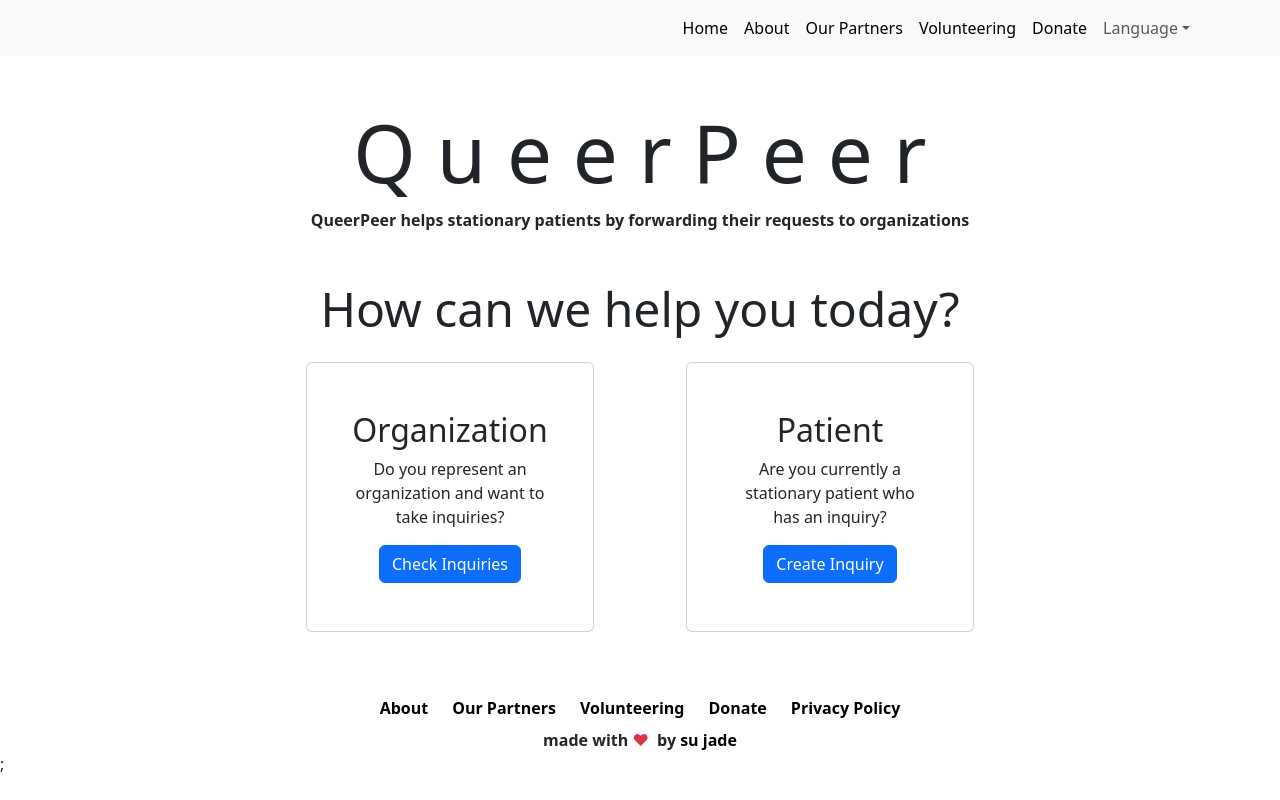
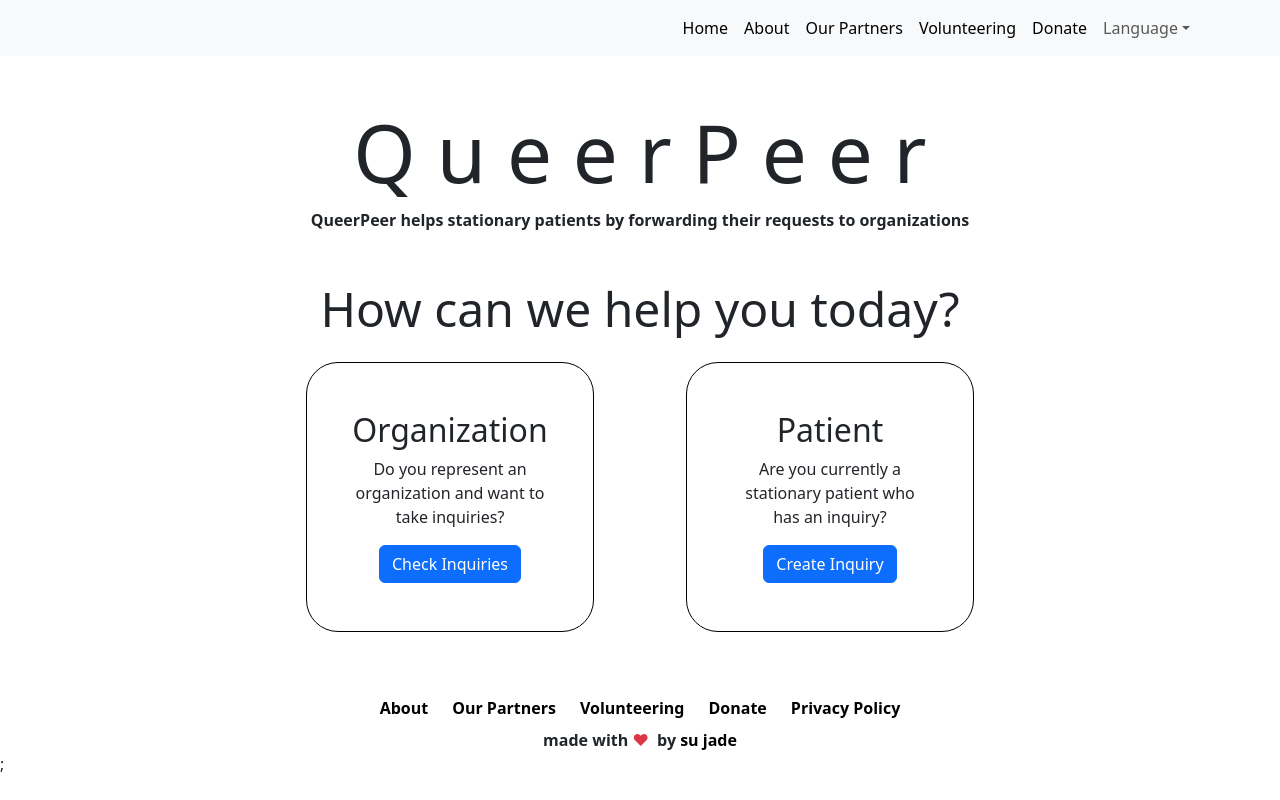
Before and after one commit to sujade/queer-peer, a Next.js app: page / in a window 1280 px wide. Built offline with nearby package versions, Linux system fonts and the light colour scheme.

Commit message:
add borders and roundness to cards

```diff
--- a/src/Components/Landing/RoleCard.tsx
+++ b/src/Components/Landing/RoleCard.tsx
@@ -10,9 +10,9 @@ interface RoleCardProps {
 
 const RoleCard: React.FC<RoleCardProps> = ({ title, text, buttonText }) => {
   return (
-    <Card style={{ width: '18rem' }}>
-      <Card.Body className='p-5 d-flex flex-column justify-content-center align-items-center'>
-        <Card.Title className='text-center fs-2'>{title}</Card.Title>
+    <Card className={'border-0'} style={{ width: '18rem' }}>
+      <Card.Body className='border border-black rounded-5 p-5 d-flex flex-column justify-content-center align-items-center'>
+        <Card.Title className='px-5 text-center fs-2'>{title}</Card.Title>
         <Card.Text className='text-center'>{text}</Card.Text>
         <Button variant='primary'>{buttonText}</Button>
       </Card.Body>
```
